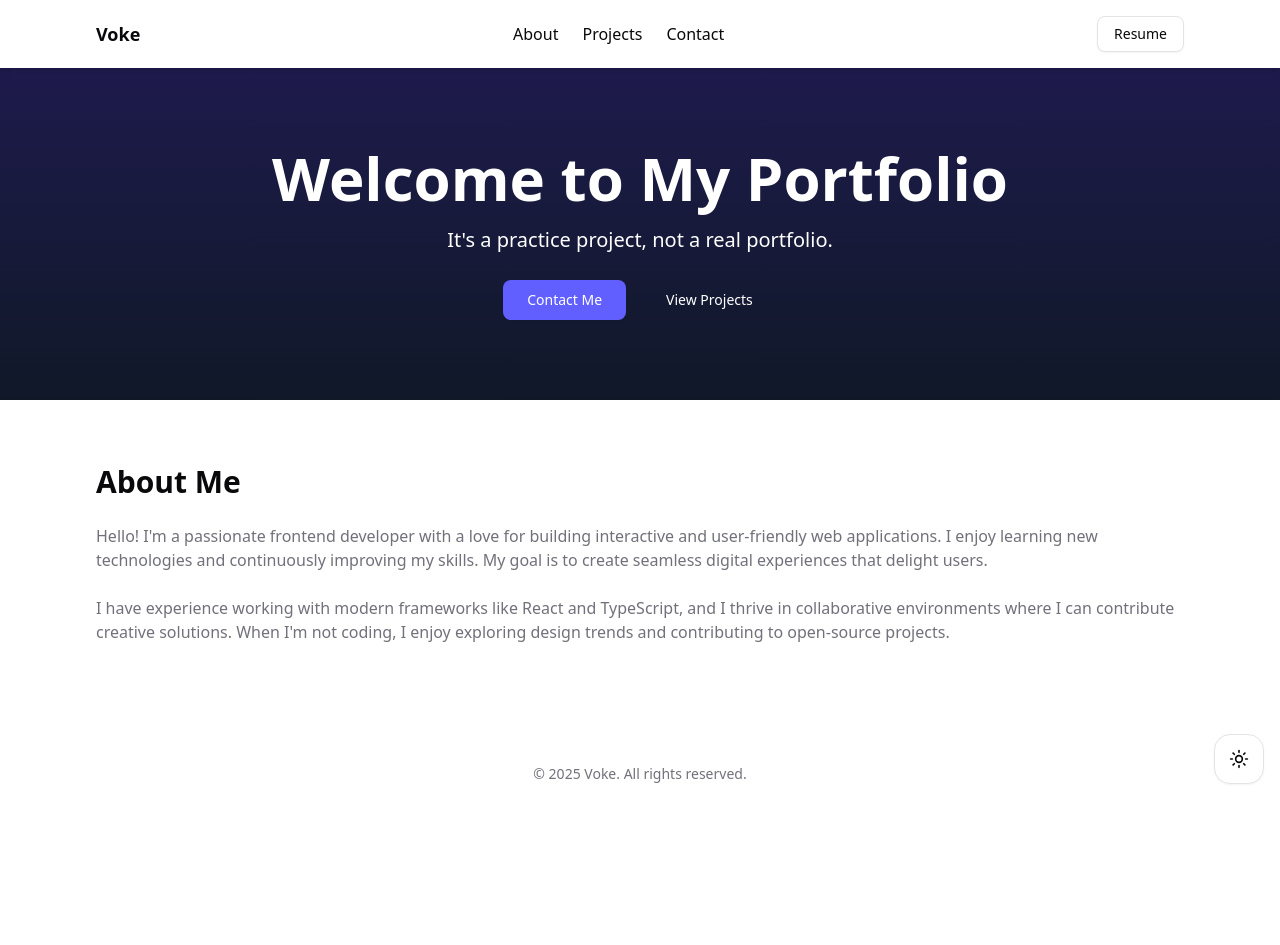
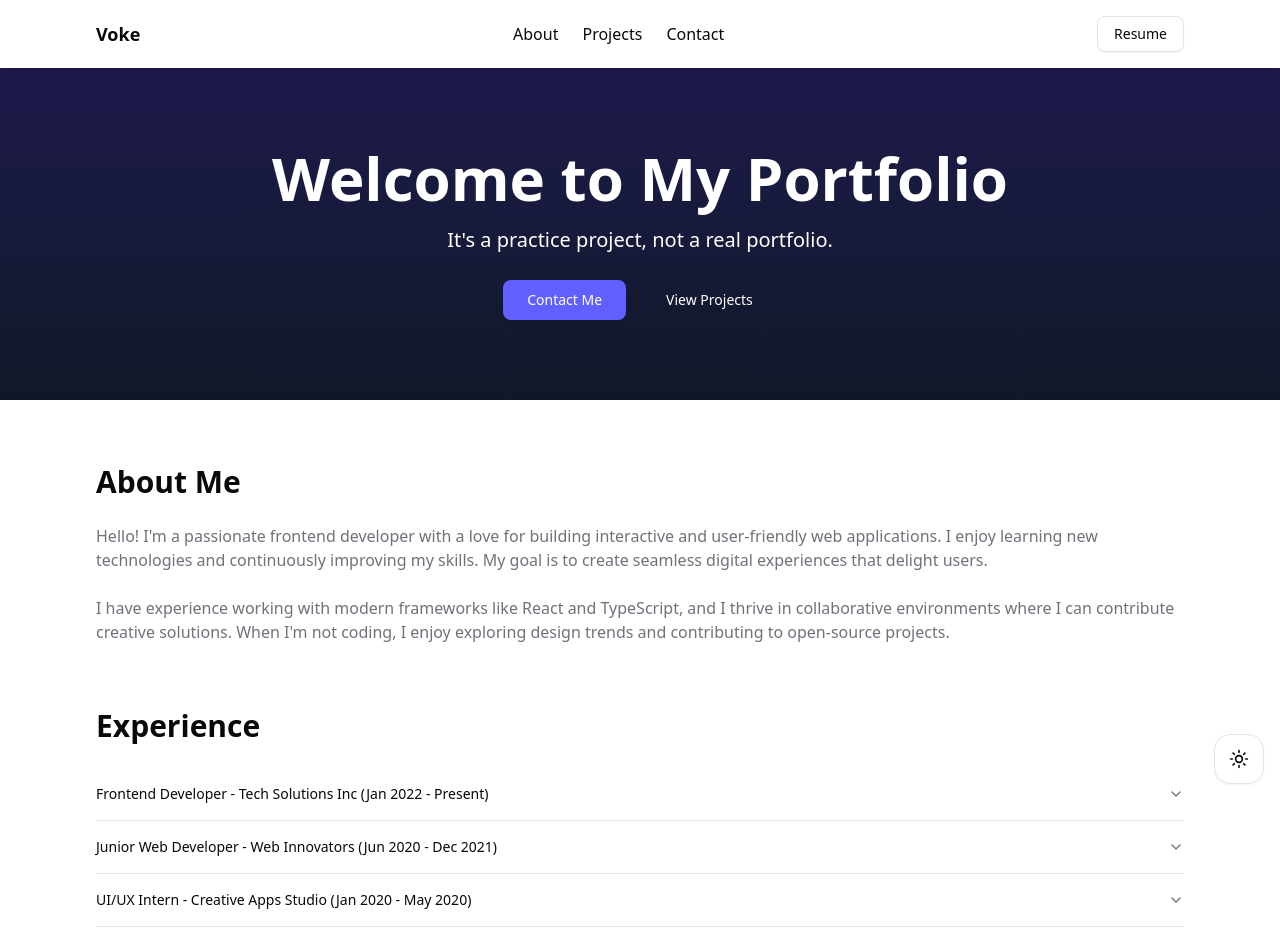
Before and after one commit to RNovice/learn-frontend-tech-2025, a React (Vite) app in the folder personal-portfolio/: page / in a window 1280 px wide. Shown: the top 945 px of the page. Before the commit the page ends 800 px from the top, so only its background shows below. Built offline with nearby package versions, Linux system fonts and the light colour scheme.

Commit message:
feat: experience

```diff
--- a/personal-portfolio/package.json
+++ b/personal-portfolio/package.json
@@ -10,6 +10,7 @@
     "preview": "vite preview"
   },
   "dependencies": {
+    "@radix-ui/react-accordion": "^1.2.11",
     "@radix-ui/react-slot": "^1.2.3",
     "@tailwindcss/vite": "^4.1.7",
     "class-variance-authority": "^0.7.1",
--- a/personal-portfolio/src/App.tsx
+++ b/personal-portfolio/src/App.tsx
@@ -3,6 +3,7 @@
 import Hero from "./components/sections/Hero";
 import { ThemeToggle } from "./components/ui/theme-toggle";
 import About from "./components/sections/About";
+import Experience from "./components/sections/Experience";
 
 function App() {
   return (
@@ -12,6 +13,7 @@
         <Hero />
 
         <About />
+        <Experience />
       </main>
       <Footer />
       <ThemeToggle />
--- a/personal-portfolio/src/components/sections/About.tsx
+++ b/personal-portfolio/src/components/sections/About.tsx
@@ -5,7 +5,7 @@
   return (
     <section id="about" className="py-16">
       <Container>
-        <h2 className="text-3xl font-semibold mb-6">About Me</h2>
+        <h2 className="section-title">About Me</h2>
         <p className="text-muted-foreground">
           Hello! I'm a passionate frontend developer with a love for building
           interactive and user-friendly web applications. I enjoy learning new
--- /dev/null
+++ b/personal-portfolio/src/components/sections/Experience.tsx
@@ -0,0 +1,75 @@
+import type { FC } from "react";
+import Container from "../layout/Container";
+import {
+  Accordion,
+  AccordionItem,
+  AccordionTrigger,
+  AccordionContent,
+} from "../ui/accordion";
+
+interface ExperienceItem {
+  company: string;
+  role: string;
+  period: string;
+  description: string;
+}
+
+const experiences: ExperienceItem[] = [
+  {
+    company: "Tech Solutions Inc",
+    role: "Frontend Developer",
+    period: "Jan 2022 - Present",
+    description:
+      "Developed and maintained responsive web applications using React and TypeScript. Collaborated with designers and backend developers to deliver seamless user experiences.",
+  },
+  {
+    company: "Web Innovators",
+    role: "Junior Web Developer",
+    period: "Jun 2020 - Dec 2021",
+    description:
+      "Assisted in building modern websites and landing pages. Gained experience with JavaScript, CSS, and version control systems.",
+  },
+  {
+    company: "Creative Apps Studio",
+    role: "UI/UX Intern",
+    period: "Jan 2020 - May 2020",
+    description:
+      "Worked closely with the design team to prototype and test user interfaces. Conducted user research and contributed to improving app usability.",
+  },
+  {
+    company: "Open Source Contributor",
+    role: "Contributor",
+    period: "2019 - 2020",
+    description:
+      "Contributed bug fixes and features to several open source JavaScript projects. Collaborated with maintainers and learned best practices in code reviews.",
+  },
+  {
+    company: "Freelance",
+    role: "Web Developer",
+    period: "2018 - 2019",
+    description:
+      "Built custom websites for small businesses using HTML, CSS, and JavaScript. Managed client communications and project timelines.",
+  },
+];
+
+const Experience: FC = () => (
+  <section id="experience">
+    <Container>
+      <h2 className="section-title">Experience</h2>
+      <Accordion type="single" collapsible>
+        {experiences.map((exp, idx) => (
+          <AccordionItem key={idx} value={`job${idx}`}>
+            <AccordionTrigger>
+              {exp.role} - {exp.company} ({exp.period})
+            </AccordionTrigger>
+            <AccordionContent>
+              <p className="text-muted-foreground">{exp.description}</p>
+            </AccordionContent>
+          </AccordionItem>
+        ))}
+      </Accordion>
+    </Container>
+  </section>
+);
+
+export default Experience;
--- /dev/null
+++ b/personal-portfolio/src/components/ui/accordion.tsx
@@ -0,0 +1,64 @@
+import * as React from "react"
+import * as AccordionPrimitive from "@radix-ui/react-accordion"
+import { ChevronDownIcon } from "lucide-react"
+
+import { cn } from "@/lib/utils"
+
+function Accordion({
+  ...props
+}: React.ComponentProps<typeof AccordionPrimitive.Root>) {
+  return <AccordionPrimitive.Root data-slot="accordion" {...props} />
+}
+
+function AccordionItem({
+  className,
+  ...props
+}: React.ComponentProps<typeof AccordionPrimitive.Item>) {
+  return (
+    <AccordionPrimitive.Item
+      data-slot="accordion-item"
+      className={cn("border-b last:border-b-0", className)}
+      {...props}
+    />
+  )
+}
+
+function AccordionTrigger({
+  className,
+  children,
+  ...props
+}: React.ComponentProps<typeof AccordionPrimitive.Trigger>) {
+  return (
+    <AccordionPrimitive.Header className="flex">
+      <AccordionPrimitive.Trigger
+        data-slot="accordion-trigger"
+        className={cn(
+          "focus-visible:border-ring focus-visible:ring-ring/50 flex flex-1 items-start justify-between gap-4 rounded-md py-4 text-left text-sm font-medium transition-all outline-none hover:underline focus-visible:ring-[3px] disabled:pointer-events-none disabled:opacity-50 [&[data-state=open]>svg]:rotate-180",
+          className
+        )}
+        {...props}
+      >
+        {children}
+        <ChevronDownIcon className="text-muted-foreground pointer-events-none size-4 shrink-0 translate-y-0.5 transition-transform duration-200" />
+      </AccordionPrimitive.Trigger>
+    </AccordionPrimitive.Header>
+  )
+}
+
+function AccordionContent({
+  className,
+  children,
+  ...props
+}: React.ComponentProps<typeof AccordionPrimitive.Content>) {
+  return (
+    <AccordionPrimitive.Content
+      data-slot="accordion-content"
+      className="data-[state=closed]:animate-accordion-up data-[state=open]:animate-accordion-down overflow-hidden text-sm"
+      {...props}
+    >
+      <div className={cn("pt-0 pb-4", className)}>{children}</div>
+    </AccordionPrimitive.Content>
+  )
+}
+
+export { Accordion, AccordionItem, AccordionTrigger, AccordionContent }
--- a/personal-portfolio/src/index.css
+++ b/personal-portfolio/src/index.css
@@ -119,3 +119,9 @@
     @apply bg-background text-foreground;
   }
 }
+
+@layer utilities {
+  .section-title {
+    @apply text-3xl font-semibold mb-6;
+  }
+}
```
Also changed, not shown: 1 other file (tests, documents, lock files or other folders).
